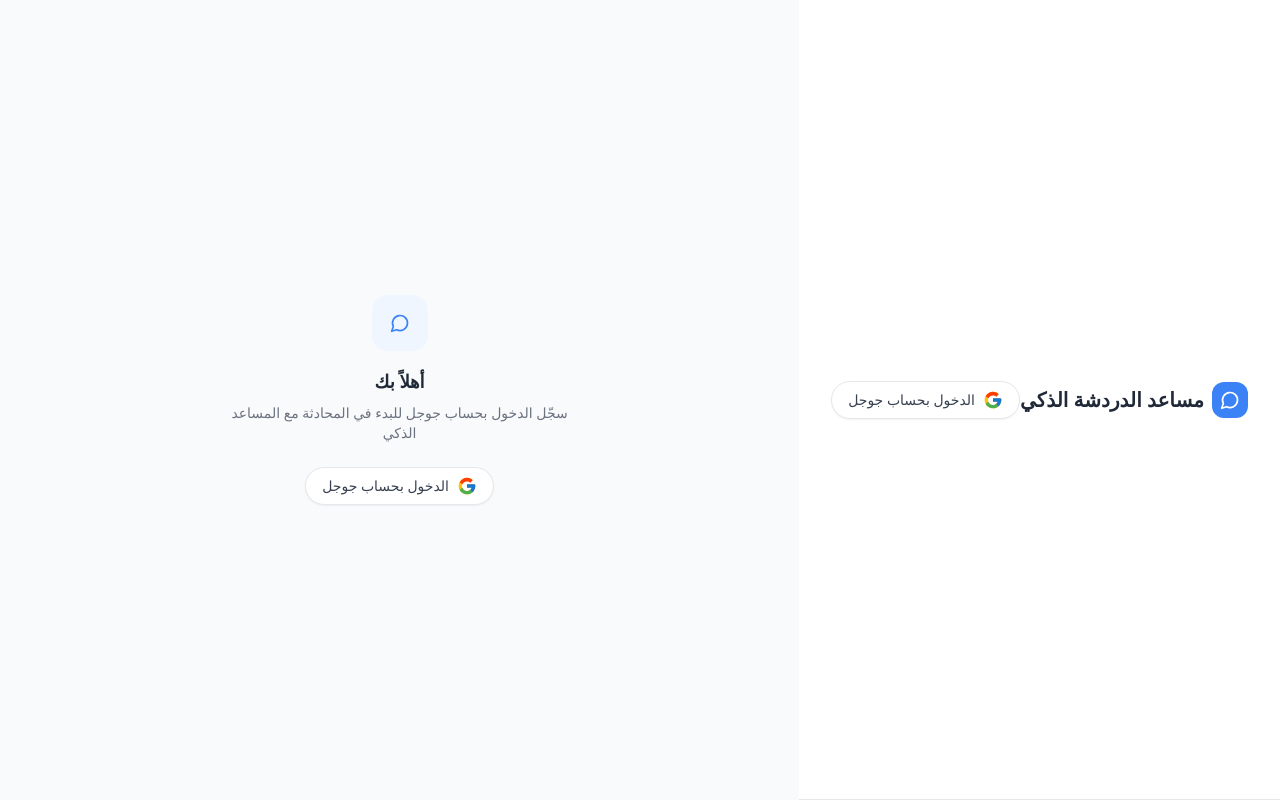
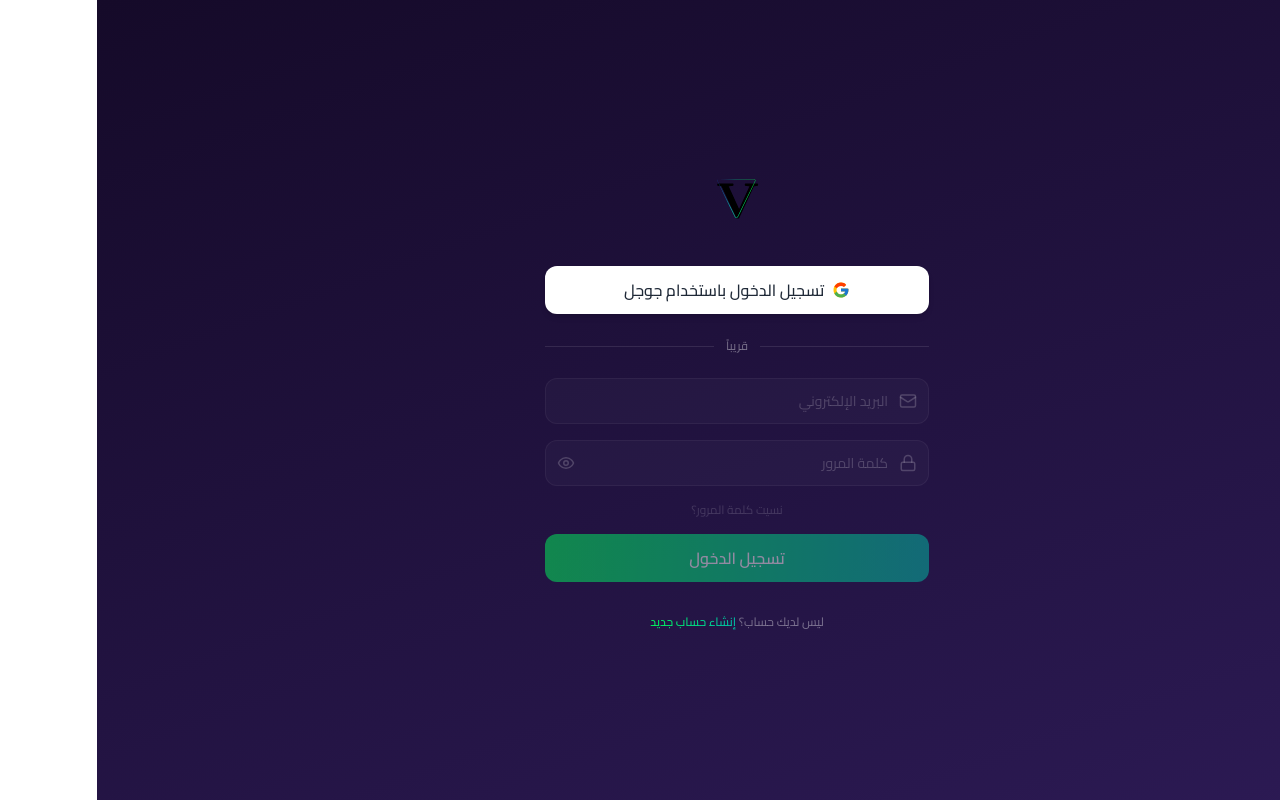
Before and after one commit to DRT123h/AI, a Next.js app: page / in a window 1280 px wide. Built offline with nearby package versions, Linux system fonts and the light colour scheme; no server answers.

Commit message:
Add files via upload

```diff
--- a/app/globals.css
+++ b/app/globals.css
@@ -2,135 +2,36 @@
 @tailwind components;
 @tailwind utilities;
 
-/* === Reset Global Standards === */
-* {
-  box-sizing: border-box !important;
-  margin: 0;
-  padding: 0;
+:root {
+  --verdia-bg-start: #150a29;
+  --verdia-bg-end: #2c1a54;
 }
 
-html, body {
-  height: 100%;
-  width: 100%;
-  background-color: #0d1117 !important;
-  color: #e6edf3 !important;
-  font-family: system-ui, -apple-system, BlinkMacSystemFont, 'Segoe UI', Roboto, sans-serif !important;
-  direction: rtl !important;
-  overflow: hidden !important;
+* {
+  box-sizing: border-box;
 }
 
-/* === Fix Giant Icons === */
-svg {
-  width: 20px !important;
-  height: 20px !important;
-  max-width: 20px !important;
-  max-height: 20px !important;
-  flex-shrink: 0 !important;
+html,
+body {
+  height: 100%;
 }
 
-/* === Master Layout Wrapper === */
-body > div, main {
-  display: flex !important;
-  flex-direction: row !important;
-  width: 100vw !important;
-  height: 100vh !important;
-  overflow: hidden !important;
+body {
+  margin: 0;
+  min-height: 100dvh;
+  background: linear-gradient(160deg, var(--verdia-bg-start), var(--verdia-bg-end));
+  color: #f5f3ff;
+  font-family: var(--font-cairo), system-ui, -apple-system, "Segoe UI", Tahoma, sans-serif;
 }
 
-/* === Sidebar Styling === */
-aside, [class*="sidebar"] {
-  width: 280px !important;
-  min-width: 280px !important;
-  max-width: 280px !important;
-  height: 100vh !important;
-  background-color: #161b22 !important;
-  border-left: 1px solid #30363d !important;
-  display: flex !important;
-  flex-direction: column !important;
-  padding: 16px !important;
-  gap: 12px !important;
-  position: relative !important;
-  zIndex: 10 !important;
+input::placeholder {
+  color: rgba(245, 243, 255, 0.35);
 }
 
-/* Sidebar Buttons & Chat List Items */
-aside button, aside a, [class*="sidebar"] button {
-  display: flex !important;
-  align-items: center !important;
-  gap: 10px !important;
-  width: 100% !important;
-  padding: 10px 14px !important;
-  border-radius: 8px !important;
-  background-color: #21262d !important;
-  color: #c9d1d9 !important;
-  border: 1px solid #30363d !important;
-  font-size: 14px !important;
-  cursor: pointer !important;
-  transition: all 0.2s ease !important;
+::-webkit-scrollbar {
+  width: 8px;
 }
-
-aside button:hover {
-  background-color: #30363d !important;
-  color: #ffffff !important;
+::-webkit-scrollbar-thumb {
+  background: rgba(255, 255, 255, 0.15);
+  border-radius: 999px;
 }
-
-/* === Main Chat Area === */
-section, [class*="chat-main"], [class*="container"] {
-  flex: 1 !important;
-  display: flex !important;
-  flex-direction: column !important;
-  height: 100vh !important;
-  background-color: #0d1117 !important;
-  position: relative !important;
-  overflow: hidden !important;
-}
-
-/* Messages Scrollable Container */
-[class*="messages"], [class*="chat-history"] {
-  flex: 1 !important;
-  overflow-y: auto !important;
-  padding: 24px 10% !important;
-  display: flex !important;
-  flex-direction: column !important;
-  gap: 20px !important;
-}
-
-/* Code Blocks Styling */
-pre, code {
-  background-color: #161b22 !important;
-  border: 1px solid #30363d !important;
-  border-radius: 8px !important;
-  padding: 14px !important;
-  color: #7ee787 !important;
-  font-family: 'Fira Code', monospace !important;
-  direction: ltr !important;
-  text-align: left !important;
-  overflow-x: auto !important;
-  margin: 10px 0 !important;
-  display: block !important;
-}
-
-/* === Input Form Area === */
-form, [class*="input-container"] {
-  padding: 16px 10% 24px 10% !important;
-  background-color: #0d1117 !important;
-  display: flex !important;
-  gap: 10px !important;
-  align-items: center !important;
-}
-
-textarea, input[type="text"] {
-  flex: 1 !important;
-  background-color: #161b22 !important;
-  color: #f0f6fc !important;
-  border: 1px solid #30363d !important;
-  border-radius: 12px !important;
-  padding: 12px 16px !important;
-  font-size: 15px !important;
-  outline: none !important;
-  resize: none !important;
-}
-
-textarea:focus, input[type="text"]:focus {
-  border-color: #58a6ff !important;
-}
--- a/app/layout.jsx
+++ b/app/layout.jsx
@@ -1,14 +1,22 @@
 import "./globals.css";
+import { Cairo } from "next/font/google";
 import Providers from "@/components/Providers";
 
+const cairo = Cairo({
+  subsets: ["arabic", "latin"],
+  variable: "--font-cairo",
+  weight: ["400", "500", "600", "700"],
+});
+
 export const metadata = {
-  title: "AI Chat App",
+  title: "Verdia",
+  description: "Verdia — مساعدك الذكي للمحادثة",
 };
 
 export default function RootLayout({ children }) {
   return (
-    <html lang="ar" dir="rtl">
-      <body>
+    <html lang="ar" dir="rtl" className={cairo.variable}>
+      <body className="font-cairo">
         <Providers>{children}</Providers>
       </body>
     </html>
--- a/app/page.jsx
+++ b/app/page.jsx
@@ -1,44 +1,126 @@
 'use client';
 
-import { useSession } from 'next-auth/react';
+import { useState } from 'react';
+import { useSession, signIn } from 'next-auth/react';
 import AuthButton from '@/components/AuthButton';
 import ChatInterface from '@/components/ChatInterface';
-import { MessageCircle } from 'lucide-react';
+import { Mail, Lock, Eye, EyeOff } from 'lucide-react';
+
+function GoogleIcon() {
+  return (
+    <svg width="18" height="18" viewBox="0 0 48 48" aria-hidden="true">
+      <path
+        fill="#FFC107"
+        d="M43.6 20.5H42V20H24v8h11.3c-1.6 4.7-6.1 8-11.3 8-6.6 0-12-5.4-12-12s5.4-12 12-12c3.1 0 5.9 1.2 8 3.1l5.7-5.7C34.5 6.1 29.5 4 24 4 12.9 4 4 12.9 4 24s8.9 20 20 20 20-8.9 20-20c0-1.3-.1-2.7-.4-3.5z"
+      />
+      <path
+        fill="#FF3D00"
+        d="M6.3 14.7l6.6 4.8C14.6 16 18.9 13 24 13c3.1 0 5.9 1.2 8 3.1l5.7-5.7C34.5 6.1 29.5 4 24 4c-7.4 0-13.8 4.2-17 10.3z"
+      />
+      <path
+        fill="#4CAF50"
+        d="M24 44c5.4 0 10.3-2.1 14-5.5l-6.5-5.4C29.5 34.9 26.9 36 24 36c-5.2 0-9.6-3.3-11.3-8l-6.5 5C9.9 39.7 16.4 44 24 44z"
+      />
+      <path
+        fill="#1976D2"
+        d="M43.6 20.5H42V20H24v8h11.3c-.8 2.3-2.2 4.2-4 5.6l6.5 5.4C40.3 36.5 44 30.9 44 24c0-1.3-.1-2.7-.4-3.5z"
+      />
+    </svg>
+  );
+}
+
+function LoginScreen() {
+  const [showPassword, setShowPassword] = useState(false);
+
+  return (
+    <div className="min-h-[100dvh] flex items-center justify-center px-4">
+      <div className="w-full max-w-sm flex flex-col items-center">
+        <img src="/logo.svg" alt="Verdia" className="h-14 w-auto mb-10" />
+
+        <button
+          onClick={() => signIn('google')}
+          className="w-full flex items-center justify-center gap-2 bg-white text-gray-800 font-medium py-3 rounded-xl shadow-md hover:shadow-lg active:scale-[0.99] transition-all mb-6"
+        >
+          <GoogleIcon />
+          تسجيل الدخول باستخدام جوجل
+        </button>
+
+        <div className="w-full flex items-center gap-3 mb-6">
+          <div className="flex-1 h-px bg-white/10" />
+          <span className="text-xs text-white/40">قريباً</span>
+          <div className="flex-1 h-px bg-white/10" />
+        </div>
+
+        <div className="w-full space-y-4 opacity-50 pointer-events-none select-none">
+          <div className="relative">
+            <Mail size={18} className="absolute right-3 top-1/2 -translate-y-1/2 text-white/40" />
+            <input
+              type="email"
+              placeholder="البريد الإلكتروني"
+              disabled
+              className="w-full bg-white/5 border border-white/10 rounded-xl py-3 pr-10 pl-4 text-sm placeholder:text-white/40 outline-none"
+            />
+          </div>
+          <div className="relative">
+            <Lock size={18} className="absolute right-3 top-1/2 -translate-y-1/2 text-white/40" />
+            <input
+              type={showPassword ? 'text' : 'password'}
+              placeholder="كلمة المرور"
+              disabled
+              className="w-full bg-white/5 border border-white/10 rounded-xl py-3 pr-10 pl-10 text-sm placeholder:text-white/40 outline-none"
+            />
+            {showPassword ? (
+              <EyeOff size={18} className="absolute left-3 top-1/2 -translate-y-1/2 text-white/40" />
+            ) : (
+              <Eye size={18} className="absolute left-3 top-1/2 -translate-y-1/2 text-white/40" />
+            )}
+          </div>
+
+          <p className="text-center text-xs text-white/30">نسيت كلمة المرور؟</p>
+
+          <button
+            disabled
+            className="w-full py-3 rounded-xl font-semibold text-white bg-gradient-to-l from-[#00bfa7] to-[#00fa5a] cursor-not-allowed"
+          >
+            تسجيل الدخول
+          </button>
+        </div>
+
+        <p className="text-xs text-white/40 mt-8">
+          ليس لديك حساب؟{' '}
+          <span className="text-transparent bg-clip-text bg-gradient-to-l from-[#00bfa7] to-[#00fa5a] font-medium">
+            إنشاء حساب جديد
+          </span>
+        </p>
+      </div>
+    </div>
+  );
+}
 
 export default function Page() {
   const { data: session, status } = useSession();
 
+  if (status === 'loading') {
+    return (
+      <div className="min-h-[100dvh] flex items-center justify-center">
+        <p className="text-white/40 text-sm">جارٍ التحميل...</p>
+      </div>
+    );
+  }
+
+  if (!session) {
+    return <LoginScreen />;
+  }
+
   return (
-    <main className="min-h-[100dvh] bg-gray-50 flex flex-col">
-      <header className="flex items-center justify-between px-4 sm:px-8 py-3 sm:py-4 bg-white border-b border-gray-200 sticky top-0 z-30">
-        <div className="flex items-center gap-2">
-          <div className="w-8 h-8 sm:w-9 sm:h-9 rounded-xl bg-blue-500 text-white flex items-center justify-center shrink-0">
-            <MessageCircle size={18} />
-          </div>
-          <h1 className="text-base sm:text-xl font-bold text-gray-800">مساعد الدردشة الذكي</h1>
-        </div>
+    <main className="min-h-[100dvh] flex flex-col">
+      <header className="flex items-center justify-between px-4 sm:px-8 py-3 sm:py-4 border-b border-white/10 sticky top-0 z-30 bg-[#150a29]/80 backdrop-blur">
+        <img src="/logo.svg" alt="Verdia" className="h-7 w-auto" />
         <AuthButton />
       </header>
 
       <div className="flex-1 flex items-center justify-center p-3 sm:p-6">
-        {status === 'loading' ? (
-          <p className="text-gray-400 text-sm">جارٍ التحميل...</p>
-        ) : session ? (
-          <ChatInterface />
-        ) : (
-          <div className="text-center max-w-xs sm:max-w-sm px-4">
-            <div className="w-14 h-14 rounded-2xl bg-blue-50 text-blue-500 flex items-center justify-center mx-auto mb-4">
-              <MessageCircle size={26} />
-            </div>
-            <h2 className="text-lg font-semibold text-gray-800 mb-2">أهلاً بك</h2>
-            <p className="text-gray-500 text-sm mb-6">
-              سجّل الدخول بحساب جوجل للبدء في المحادثة مع المساعد الذكي
-            </p>
-            <div className="flex justify-center">
-              <AuthButton />
-            </div>
-          </div>
-        )}
+        <ChatInterface />
       </div>
     </main>
   );
--- a/components/AuthButton.jsx
+++ b/components/AuthButton.jsx
@@ -1,31 +1,8 @@
 'use client';
 
-import { signIn, signOut, useSession } from 'next-auth/react';
+import { signOut, useSession } from 'next-auth/react';
 import { useState } from 'react';
 import { LogOut, ChevronDown } from 'lucide-react';
-
-function GoogleIcon() {
-  return (
-    <svg width="18" height="18" viewBox="0 0 48 48" aria-hidden="true">
-      <path
-        fill="#FFC107"
-        d="M43.6 20.5H42V20H24v8h11.3c-1.6 4.7-6.1 8-11.3 8-6.6 0-12-5.4-12-12s5.4-12 12-12c3.1 0 5.9 1.2 8 3.1l5.7-5.7C34.5 6.1 29.5 4 24 4 12.9 4 4 12.9 4 24s8.9 20 20 20 20-8.9 20-20c0-1.3-.1-2.7-.4-3.5z"
-      />
-      <path
-        fill="#FF3D00"
-        d="M6.3 14.7l6.6 4.8C14.6 16 18.9 13 24 13c3.1 0 5.9 1.2 8 3.1l5.7-5.7C34.5 6.1 29.5 4 24 4c-7.4 0-13.8 4.2-17 10.3z"
-      />
-      <path
-        fill="#4CAF50"
-        d="M24 44c5.4 0 10.3-2.1 14-5.5l-6.5-5.4C29.5 34.9 26.9 36 24 36c-5.2 0-9.6-3.3-11.3-8l-6.5 5C9.9 39.7 16.4 44 24 44z"
-      />
-      <path
-        fill="#1976D2"
-        d="M43.6 20.5H42V20H24v8h11.3c-.8 2.3-2.2 4.2-4 5.6l6.5 5.4C40.3 36.5 44 30.9 44 24c0-1.3-.1-2.7-.4-3.5z"
-      />
-    </svg>
-  );
-}
 
 export default function AuthButton() {
   const { data: session, status } = useSession();
@@ -34,37 +11,38 @@
   if (status === 'loading') {
     return (
       <div className="flex items-center gap-2 animate-pulse">
-        <div className="w-9 h-9 rounded-full bg-gray-200" />
-        <div className="hidden sm:block w-20 h-4 bg-gray-200 rounded" />
+        <div className="w-9 h-9 rounded-full bg-white/10" />
+        <div className="hidden sm:block w-20 h-4 bg-white/10 rounded" />
       </div>
     );
   }
 
-  if (session) {
+  if (!session) return null;
+
   return (
     <div className="relative">
       <button
         onClick={() => setMenuOpen((v) => !v)}
-          className="flex items-center gap-2 bg-white/90 backdrop-blur border border-gray-200 rounded-full py-1 pl-2 pr-2 sm:pr-3 shadow-sm hover:shadow-md transition-shadow"
+        className="flex items-center gap-2 bg-white/5 border border-white/10 rounded-full py-1 pl-2 pr-2 sm:pr-3 hover:bg-white/10 transition-colors"
       >
         {session.user?.image ? (
           <img
             src={session.user.image}
             alt={session.user?.name || 'المستخدم'}
             referrerPolicy="no-referrer"
-              className="w-8 h-8 rounded-full ring-2 ring-blue-100"
+            className="w-8 h-8 rounded-full ring-2 ring-white/10"
           />
         ) : (
-            <div className="w-8 h-8 rounded-full bg-blue-500 text-white flex items-center justify-center text-sm font-medium">
+          <div className="w-8 h-8 rounded-full bg-gradient-to-l from-[#00bfa7] to-[#00fa5a] text-white flex items-center justify-center text-sm font-medium">
             {session.user?.name?.charAt(0) || '؟'}
           </div>
         )}
-          <span className="hidden sm:inline text-sm font-medium text-gray-700 max-w-[120px] truncate">
+        <span className="hidden sm:inline text-sm font-medium text-white/90 max-w-[120px] truncate">
           {session.user?.name}
         </span>
         <ChevronDown
           size={16}
-            className={`text-gray-400 transition-transform ${menuOpen ? 'rotate-180' : ''}`}
+          className={`text-white/40 transition-transform ${menuOpen ? 'rotate-180' : ''}`}
         />
       </button>
 
@@ -72,16 +50,16 @@
         <>
           <div className="fixed inset-0 z-10" onClick={() => setMenuOpen(false)} />
           <div
-              className="absolute left-0 mt-2 w-52 bg-white border border-gray-200 rounded-xl shadow-lg py-2 z-20 overflow-hidden"
+            className="absolute left-0 mt-2 w-52 bg-[#1f1338] border border-white/10 rounded-xl shadow-xl py-2 z-20 overflow-hidden"
             dir="rtl"
           >
-              <div className="px-4 py-2 border-b border-gray-100">
-                <p className="text-sm font-medium text-gray-800 truncate">{session.user?.name}</p>
-                <p className="text-xs text-gray-400 truncate">{session.user?.email}</p>
+            <div className="px-4 py-2 border-b border-white/10">
+              <p className="text-sm font-medium text-white truncate">{session.user?.name}</p>
+              <p className="text-xs text-white/40 truncate">{session.user?.email}</p>
             </div>
             <button
               onClick={() => signOut()}
-                className="w-full flex items-center gap-2 px-4 py-2 text-sm text-red-500 hover:bg-red-50 transition-colors"
+              className="w-full flex items-center gap-2 px-4 py-2 text-sm text-red-400 hover:bg-white/5 transition-colors"
             >
               <LogOut size={16} />
               تسجيل الخروج
@@ -92,14 +70,3 @@
     </div>
   );
 }
-
-  return (
-    <button
-      onClick={() => signIn('google')}
-      className="flex items-center gap-2 bg-white text-gray-700 border border-gray-200 px-4 py-2 rounded-full shadow-sm hover:shadow-md hover:bg-gray-50 active:scale-[0.98] transition-all text-sm font-medium"
-    >
-      <GoogleIcon />
-      <span>الدخول بحساب جوجل</span>
-    </button>
-  );
-}
```
Also changed, not shown: components/ChatInterface.jsx (+11 -9 lines), tailwind.config.js (+11 -0 lines), app/icon.svg (added), public/logo.svg (added). Lines whose indentation alone changed are shown as unchanged.
